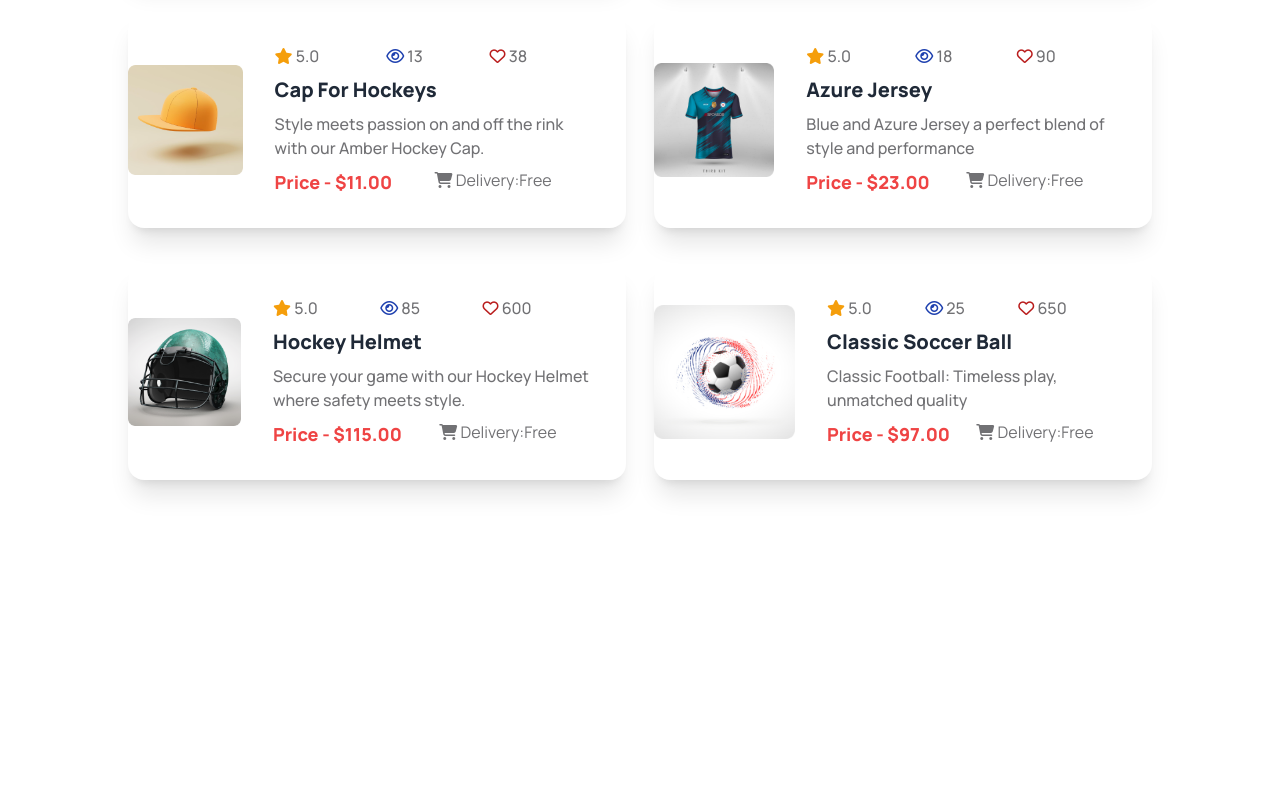
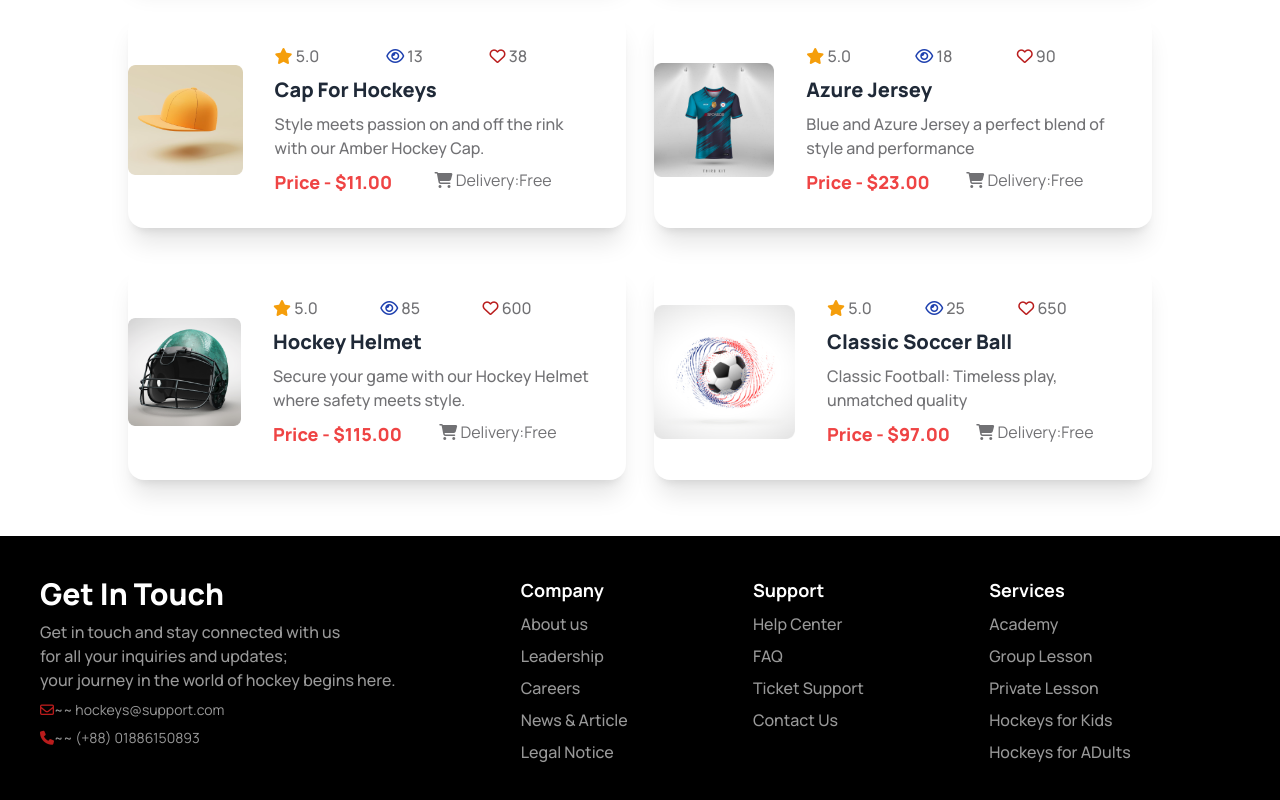
Before and after one commit to DevPentakill/A3-Hockey-with-daisyUI, a plain HTML site: page index.html in a window 1280 px wide. Shown: the part 2760-3560 px from the top of the page. Before the commit the page ends 3296 px from the top, so only its background shows below. Drawn offline with nearby package versions, Linux system fonts and the light colour scheme.

Commit message:
Added FOoter for the website

```diff
--- a/index.html
+++ b/index.html
@@ -29,6 +29,7 @@
                 extend: {
                     colors: {
                         infocolour: 'rgba(19, 19, 24, 0.60)',
+                        footercolour: 'rgba(255, 255, 255, 0.60)',
                     }
                 }
             }
@@ -266,7 +267,8 @@
                             <p><i class="fa-regular fa-heart text-red-700"></i> 200</p>
                         </div>
                         <h2 class="card-title text-xl font-extrabold">REDmex Hot Jacket</h2>
-                        <p class="text-infocolour font-medium">Red and white perfection: Field hockey jacket for style on and off the field.</p>
+                        <p class="text-infocolour font-medium">Red and white perfection: Field hockey jacket for style
+                            on and off the field.</p>
                         <div class="flex flex-col gap-2 lg:flex-row lg:gap-0">
                             <p class="text-lg font-extrabold text-red-500">Price - $47.00</p>
                             <p class="text-infocolour"><i class="fa-solid fa-cart-shopping"></i> Delivery:Free</p>
@@ -287,7 +289,8 @@
                             <p><i class="fa-regular fa-heart text-red-700"></i> 230</p>
                         </div>
                         <h2 class="card-title text-xl font-extrabold">World Cup Flags Football</h2>
-                        <p class="text-infocolour font-medium">Unleash the champion within thorugh World Cup Flags Football</p>
+                        <p class="text-infocolour font-medium">Unleash the champion within thorugh World Cup Flags
+                            Football</p>
                         <div class="flex flex-col gap-2 lg:flex-row lg:gap-0">
                             <p class="text-lg font-extrabold text-red-500">Price - $27.00</p>
                             <p class="text-infocolour"><i class="fa-solid fa-cart-shopping"></i> Delivery:Free</p>
@@ -308,7 +311,8 @@
                             <p><i class="fa-regular fa-heart text-red-700"></i> 38</p>
                         </div>
                         <h2 class="card-title text-xl font-extrabold">Cap For Hockeys</h2>
-                        <p class="text-infocolour font-medium">Style meets passion on and off the rink with our Amber Hockey Cap.</p>
+                        <p class="text-infocolour font-medium">Style meets passion on and off the rink with our Amber
+                            Hockey Cap.</p>
                         <div class="flex flex-col gap-2 lg:flex-row lg:gap-0">
                             <p class="text-lg font-extrabold text-red-500">Price - $11.00</p>
                             <p class="text-infocolour"><i class="fa-solid fa-cart-shopping"></i> Delivery:Free</p>
@@ -328,7 +332,8 @@
                             <p><i class="fa-regular fa-heart text-red-700"></i> 90</p>
                         </div>
                         <h2 class="card-title text-xl font-extrabold">Azure Jersey</h2>
-                        <p class="text-infocolour font-medium">Blue and Azure Jersey a perfect blend of style and performance</p>
+                        <p class="text-infocolour font-medium">Blue and Azure Jersey a perfect blend of style and
+                            performance</p>
                         <div class="flex flex-col gap-2 lg:flex-row lg:gap-0">
                             <p class="text-lg font-extrabold text-red-500">Price - $23.00</p>
                             <p class="text-infocolour"><i class="fa-solid fa-cart-shopping"></i> Delivery:Free</p>
@@ -348,7 +353,8 @@
                             <p><i class="fa-regular fa-heart text-red-700"></i> 600</p>
                         </div>
                         <h2 class="card-title text-xl font-extrabold">Hockey Helmet</h2>
-                        <p class="text-infocolour font-medium">Secure your game with our Hockey Helmet where safety meets style.</p>
+                        <p class="text-infocolour font-medium">Secure your game with our Hockey Helmet where safety
+                            meets style.</p>
                         <div class="flex flex-col gap-2 lg:flex-row lg:gap-0">
                             <p class="text-lg font-extrabold text-red-500">Price - $115.00</p>
                             <p class="text-infocolour"><i class="fa-solid fa-cart-shopping"></i> Delivery:Free</p>
@@ -382,10 +388,42 @@
         <!-- Our New Products gallery ENds here -->
 
     </main>
+    <!-- Fooooooter starts here -->
 
-    <footer>
+    <footer class="footer p-10 bg-black text-white text-base-content">
+
+        <aside>
+            <h3 class="text-3xl font-extrabold">Get In Touch</h3>
+            <p class="text-footercolour text-base font-medium leading-6">Get in touch and stay connected with us <br>for all your inquiries and updates; <br> your journey in the world of hockey begins here.</p>
+            <p class="text-footercolour"><i class="fa-regular fa-envelope text-red-700"></i>~~ hockeys@support.com</p>
+            <p class="text-footercolour"><i class="fa-solid fa-phone text-red-700"></i>~~ (+88) 01886150893</p>
+        </aside>
+        <nav class="text-footercolour text-base font-medium">
+            <header class="text-lg font-bold text-white">Company</header>
+            <a class="link link-hover">About us</a>
+            <a class="link link-hover">Leadership</a>
+            <a class="link link-hover">Careers</a>
+            <a class="link link-hover">News & Article</a>
+            <a class="link link-hover">Legal Notice</a>
+        </nav>
+        <nav class="text-footercolour text-base font-medium">
+            <header class="text-lg font-bold text-white">Support</header>
+            <a class="link link-hover">Help Center</a>
+            <a class="link link-hover">FAQ</a>
+            <a class="link link-hover">Ticket Support</a>
+            <a class="link link-hover">Contact Us</a>
+        </nav>
+        <nav class="text-footercolour text-base font-medium">
+            <header class="text-lg font-bold text-white">Services</header>
+            <a class="link link-hover">Academy</a>
+            <a class="link link-hover">Group Lesson</a>
+            <a class="link link-hover">Private Lesson</a>
+            <a class="link link-hover">Hockeys for Kids</a>
+            <a class="link link-hover">Hockeys for ADults</a>
+        </nav>
 
     </footer>
+    <!-- Fooooooter ENds here -->
 </body>
 
 </html>
```
